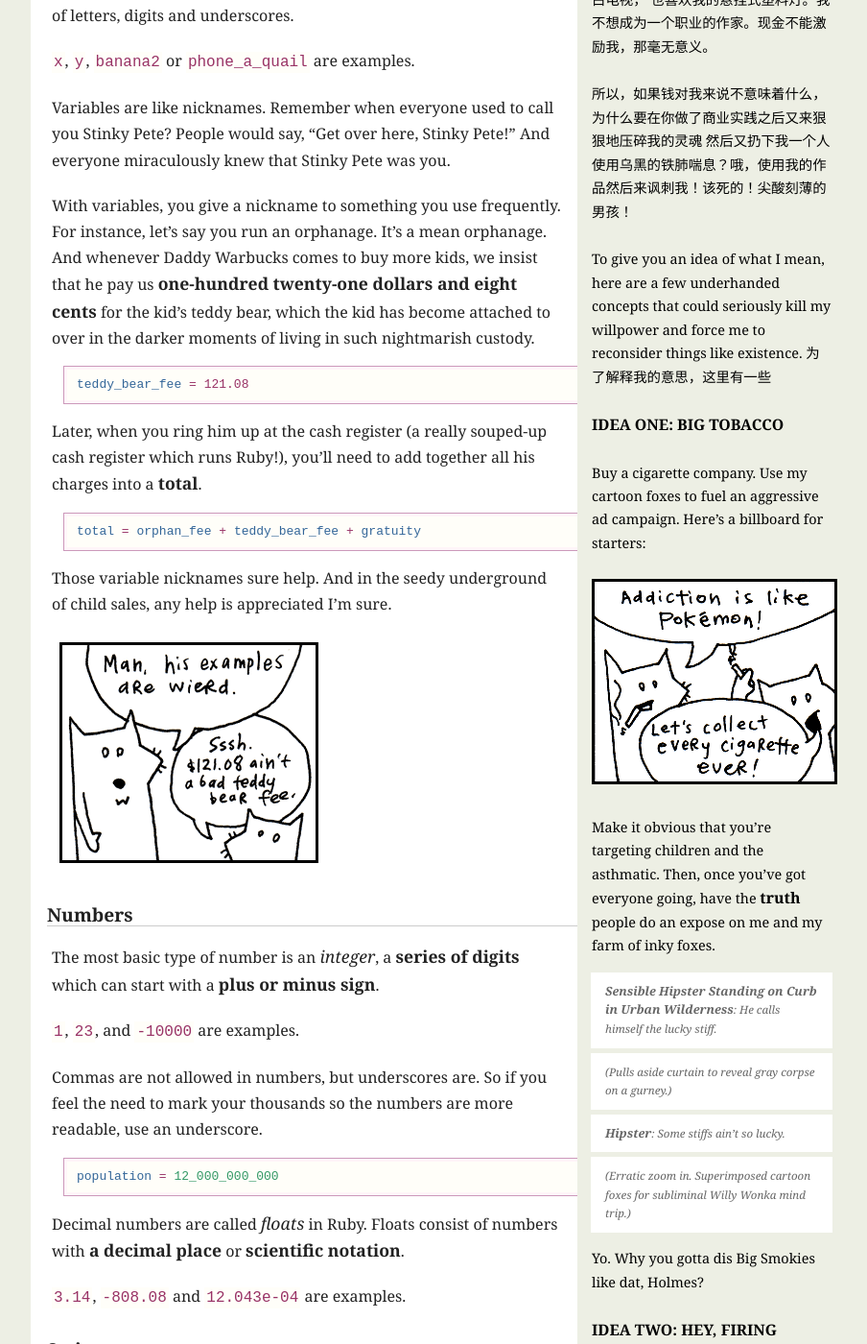
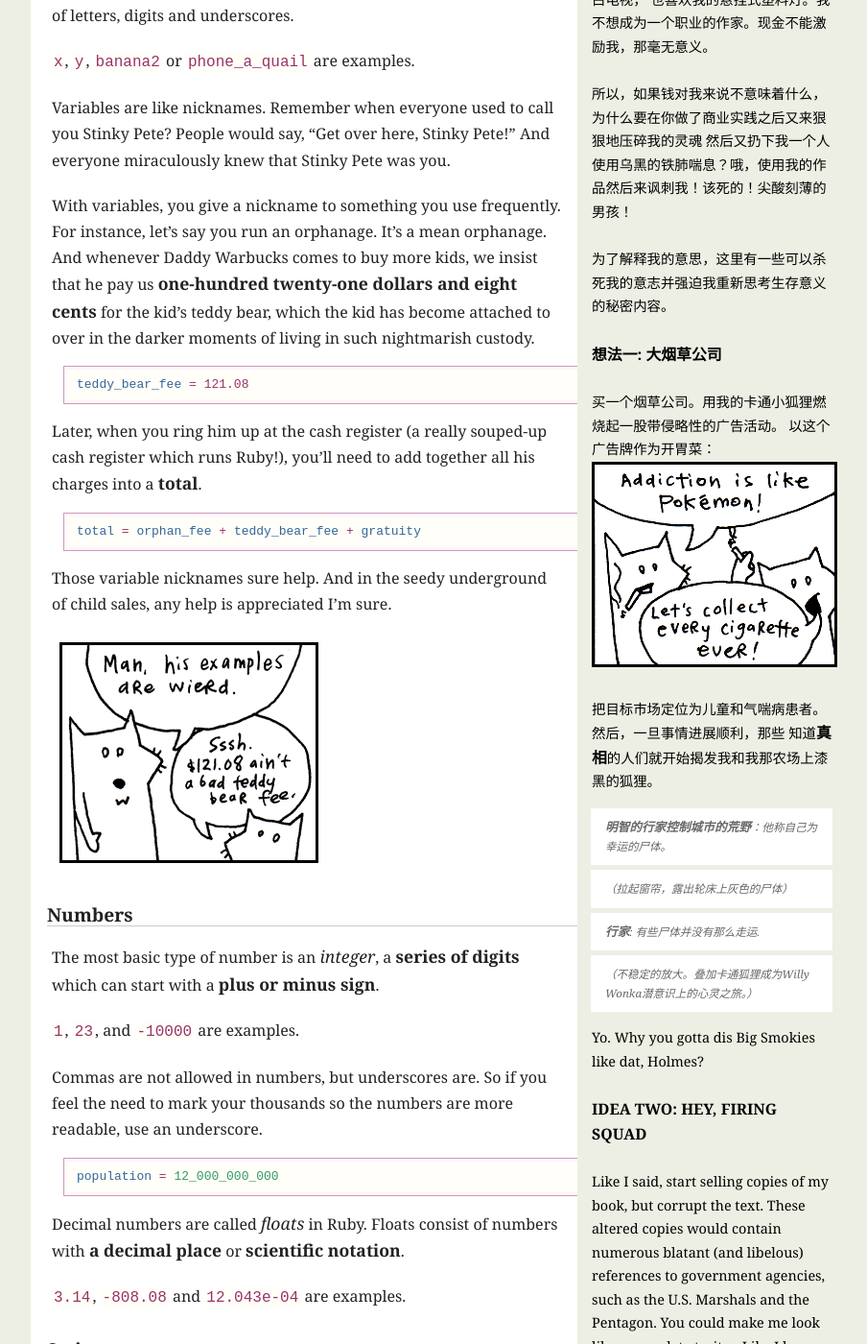
Before and after one commit to codecly259/poignant-guide-cn, a Jekyll site: the page built from _posts/1900-01-03-quick-ride.md, in a window 1280 px wide and 1400 px high, scrolled down 3094 px. Shown: the whole window at 96% size, without its empty margins (183-1087 px from the left). Built offline with Jekyll 4.4.1, drawn with Linux system fonts in a browser that asks for light colours; Markdown is read by kramdown in place of the engine named in the settings.

Commit message:
翻译第三章的侧边栏部分

```diff
--- a/_posts/1900-01-03-quick-ride.md
+++ b/_posts/1900-01-03-quick-ride.md
@@ -103,32 +103,25 @@ Ruby有时是读着像英语，有时更像简化版英语。把上面的代码
 所以，如果钱对我来说不意味着什么，为什么要在你做了商业实践之后又来狠狠地压碎我的灵魂
 然后又扔下我一个人使用乌黑的铁肺喘息？哦，使用我的作品然后来讽刺我！该死的！尖酸刻薄的男孩！
 
-To give you an idea of what I mean, here are a few underhanded concepts that
-could seriously kill my willpower and force me to reconsider things like
-existence.
-为了解释我的意思，这里有一些
+为了解释我的意思，这里有一些可以杀死我的意志并强迫我重新思考生存意义的秘密内容。
 
-**<span class="caps">IDEA ONE</span>: BIG <span class="caps">TOBACCO</span>**
+**<span class="caps">想法一</span>: 大<span class="caps">烟草公司</span>**
 
-Buy a cigarette company. Use my cartoon foxes to fuel an aggressive ad campaign.
-Here’s a billboard for starters:
-
+买一个烟草公司。用我的卡通小狐狸燃烧起一股带侵略性的广告活动。
+以这个广告牌作为开胃菜：
 ![Addiction is like Pokemon!](../images/the.foxes-0a.png "Addiction is like
 Pokemon!")
 
-Make it obvious that you’re targeting children and the asthmatic. Then, once
-you’ve got everyone going, have the **truth** people do an expose on me and my
-farm of inky foxes.
+把目标市场定位为儿童和气喘病患者。然后，一旦事情进展顺利，那些
+知道**真相**的人们就开始揭发我和我那农场上漆黑的狐狸。
 
-> **Sensible Hipster Standing on Curb in Urban Wilderness**: He calls himself
-> the lucky stiff.
+> **明智的行家控制城市的荒野**：他称自己为幸运的尸体。
 
-> (Pulls aside curtain to reveal gray corpse on a gurney.)
+> （拉起窗帘，露出轮床上灰色的尸体）
 
-> **Hipster**: Some stiffs ain’t so lucky.
+> **行家**: 有些尸体并没有那么走运.
 
-> (Erratic zoom in. Superimposed cartoon foxes for subliminal Willy Wonka mind
-> trip.)
+> （不稳定的放大。叠加卡通狐狸成为Willy Wonka潜意识上的心灵之旅。）
 
 Yo. Why you gotta dis Big Smokies like dat, Holmes?
 
```
